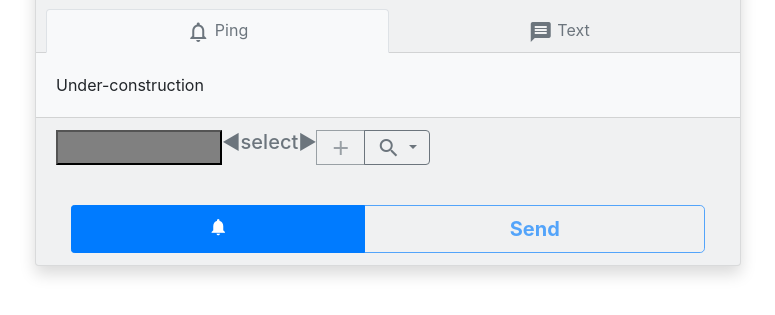
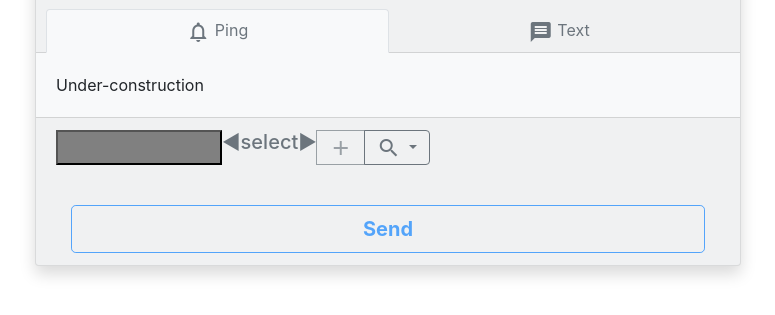
Before and after one commit to ummeonline/notify, a plain HTML site: page index.html in a window 1280 px wide. Shown: the part 93-408 px from the top of the page, without its empty margins (252-1027 px from the left). Drawn offline with nearby package versions, Linux system fonts and the light colour scheme; no server answers.

Commit message:
Update index.html

```diff
--- a/index.html
+++ b/index.html
@@ -160,7 +160,7 @@
 		<br>
 
         <div class="btn-group float-none col-sm" role="group">
-        <button id="btn-visibility" type="button" class="btn btn-sm btn-outline-primary" title="Notification"><i id="btn-visibility-icon" class="material-icons align-center md-20">notifications_off</i></button>
+
           <button id="btn-send" type="button" class="btn btn-lg btn-outline-primary"><b>Send</b></button>
         </div>
 
```
